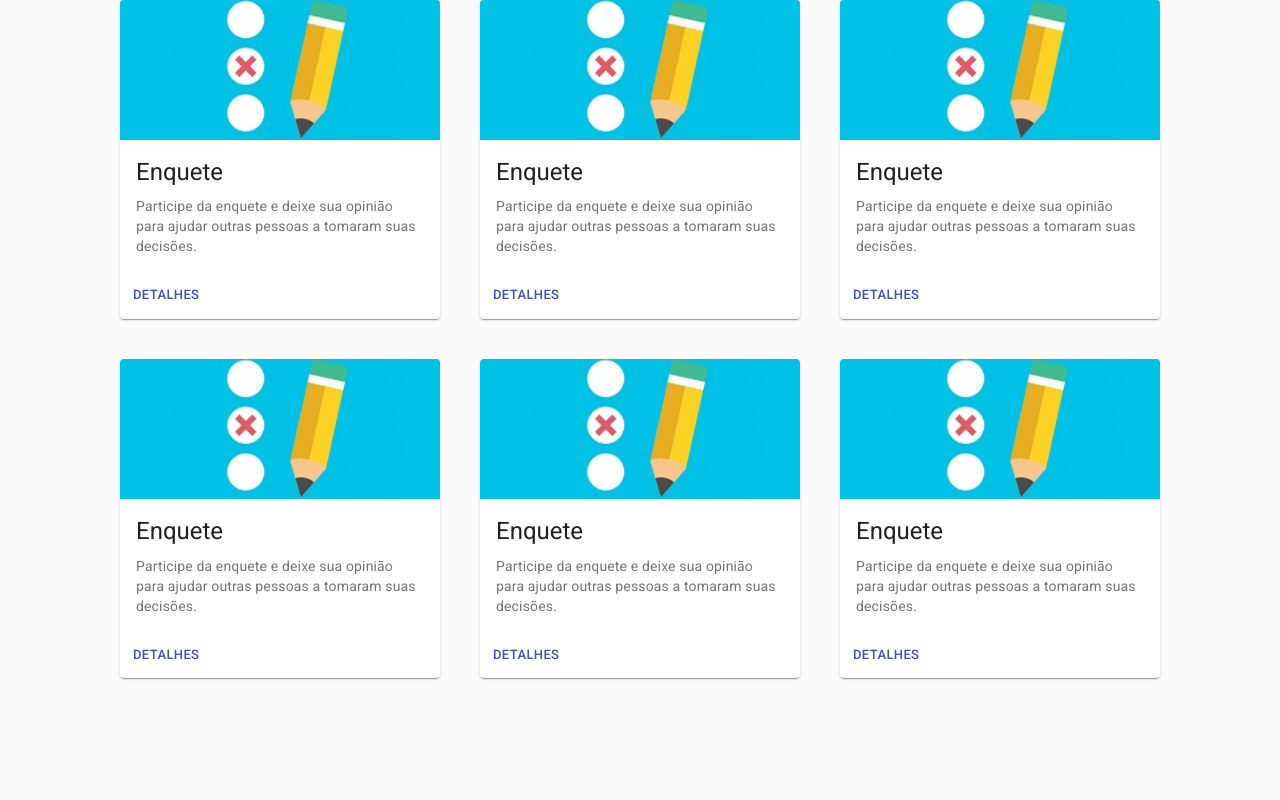
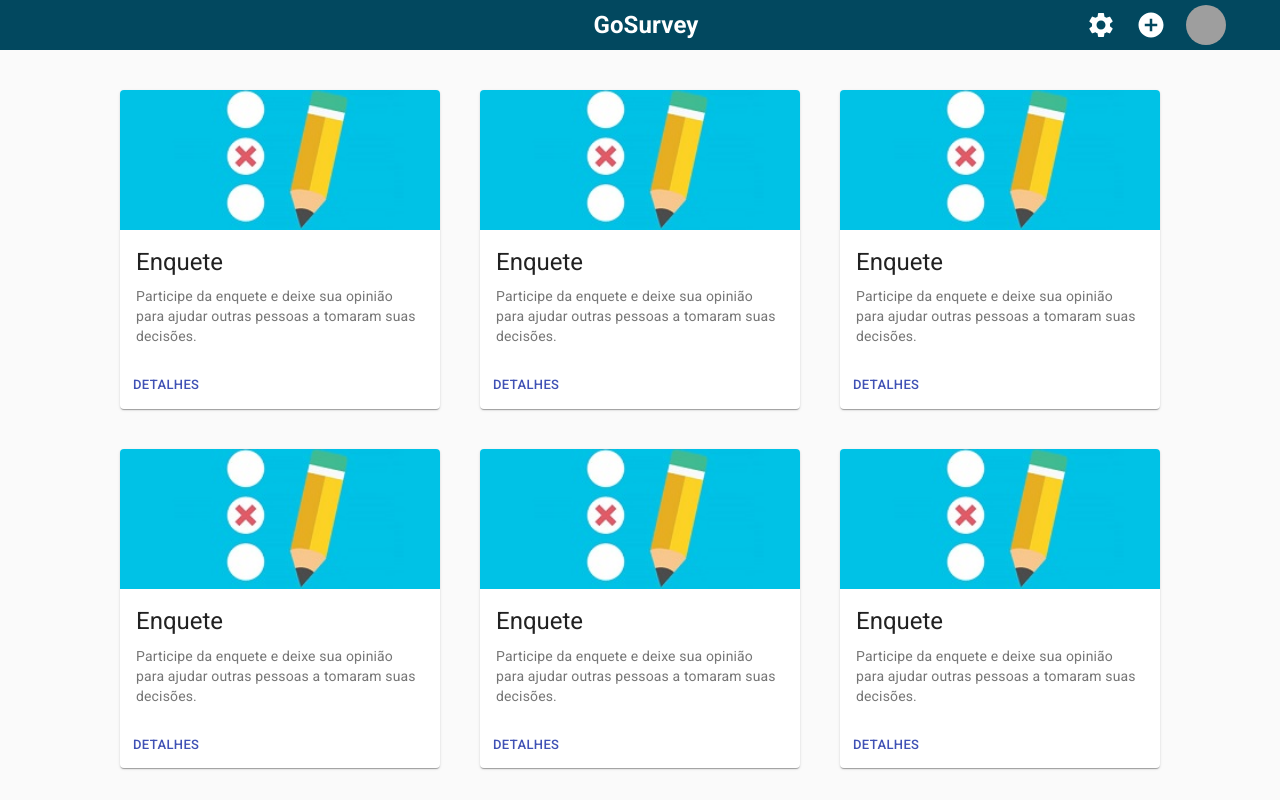
Before and after one commit to jviniciusoliveira/app-gosurvey-web, a React (Create React App) app: page / in a window 1280 px wide. Built offline with nearby package versions, Linux system fonts and the light colour scheme; grey boxes are pictures that could not be loaded.

Commit message:
feat: Header component

```diff
--- a/src/App.js
+++ b/src/App.js
@@ -3,7 +3,6 @@ import { Router } from 'react-router-dom';
 import { createBrowserHistory } from 'history';
 
 import CssBaseline from '@material-ui/core/CssBaseline';
-import Container from '@material-ui/core/Container';
 
 import AppRoutes from './routes';
 
@@ -13,9 +12,7 @@ const App = () => {
   return (
     <Router history={history}>
       <CssBaseline />
-      <Container maxWidth="xl">
-        <AppRoutes />
-      </Container>
+      <AppRoutes />
     </Router>
   );
 };
--- /dev/null
+++ b/src/components/Header/index.js
@@ -0,0 +1,32 @@
+import React from 'react';
+import { Link } from 'react-router-dom';
+import Avatar from '@material-ui/core/Avatar';
+
+import { Container, Content, Icon, AddIcon } from './styles';
+
+const Header = () => {
+  return (
+    <Container>
+      <Content maxWidth="lg">
+        <nav>
+          <strong>GoSurvey</strong>
+        </nav>
+
+        <aside>
+          <Link to="/">
+            <Icon />
+          </Link>
+          <Link to="/">
+            <AddIcon />
+          </Link>
+          <Avatar
+            alt="Usuário"
+            src="https://api.adorable.io/avatars/190/abott@suss.png"
+          />
+        </aside>
+      </Content>
+    </Container>
+  );
+};
+
+export default Header;
--- /dev/null
+++ b/src/components/Header/styles.js
@@ -0,0 +1,53 @@
+import styled from 'styled-components';
+
+import MContent from '@material-ui/core/Container';
+import SettingsIcon from '@material-ui/icons/Settings';
+import AddCircleIcon from '@material-ui/icons/AddCircle';
+
+export const Container = styled.header`
+  background: #02485f;
+  padding: 0 30px;
+  margin-bottom: 40px;
+`;
+
+export const Content = styled(MContent)`
+  height: 50px;
+  margin: 0 auto;
+  display: flex;
+  justify-content: space-between;
+
+  nav {
+    display: flex;
+    align-items: center;
+    justify-content: flex-end;
+    width: 55%;
+
+    strong {
+      font-size: 24px;
+      font-weight: bold;
+      color: #fff;
+    }
+  }
+
+  aside {
+    display: flex;
+    align-items: center;
+
+    a {
+      display: flex;
+      justify-content: center;
+    }
+  }
+`;
+
+export const Icon = styled(SettingsIcon)`
+  color: #fff;
+  margin-right: 20px;
+  font-size: 30px;
+`;
+
+export const AddIcon = styled(AddCircleIcon)`
+  color: #fff;
+  margin-right: 20px;
+  font-size: 30px;
+`;
--- a/src/pages/Index/index.js
+++ b/src/pages/Index/index.js
@@ -1,9 +1,18 @@
 import React from 'react';
+import Container from '@material-ui/core/Container';
 
 import SurveyList from '../../components/SurveyList';
+import Header from '../../components/Header';
 
 const Index = () => {
-  return <SurveyList />;
+  return (
+    <>
+      <Header />
+      <Container maxWidth="xl">
+        <SurveyList />
+      </Container>
+    </>
+  );
 };
 
 export default Index;
```
